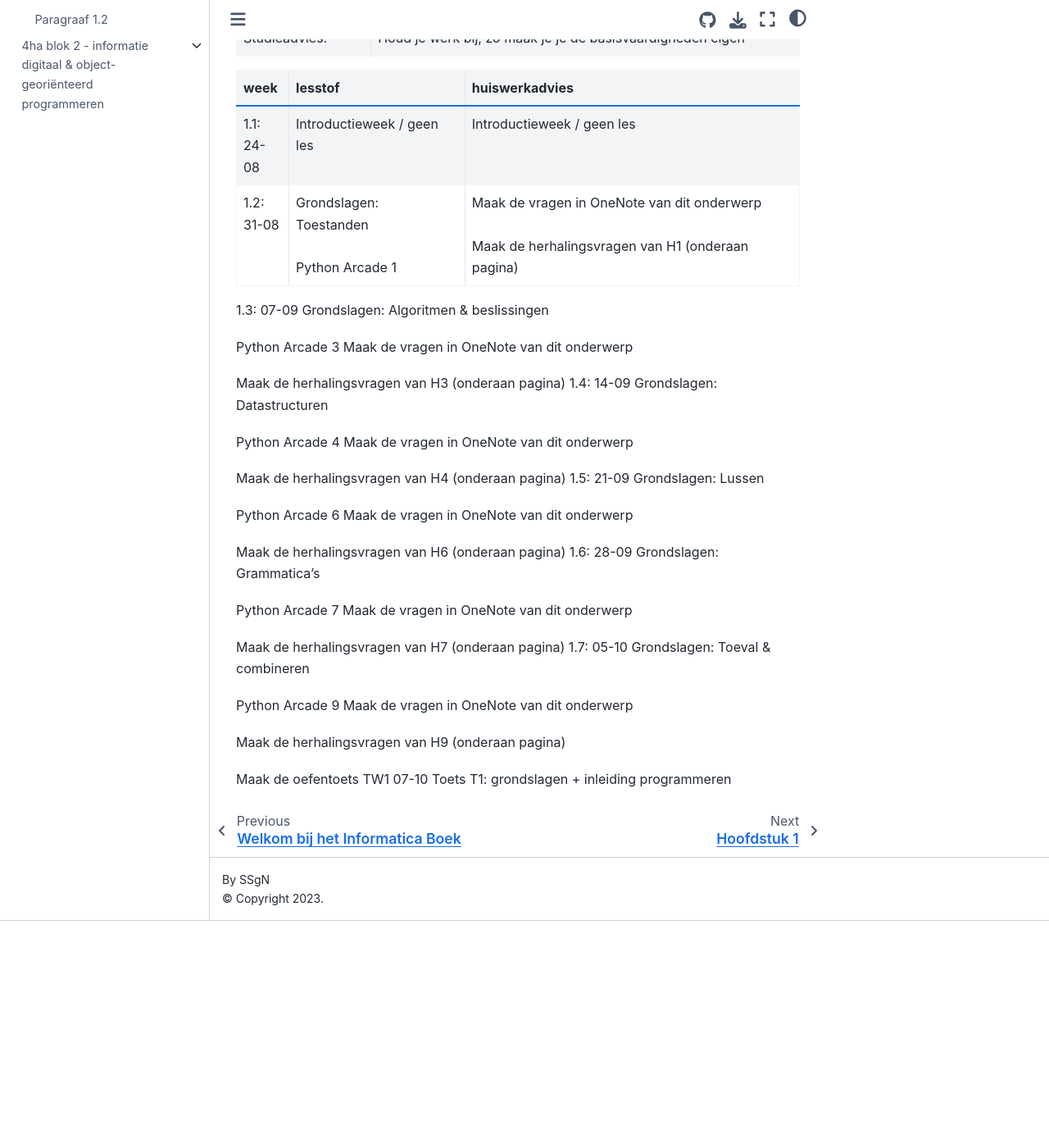
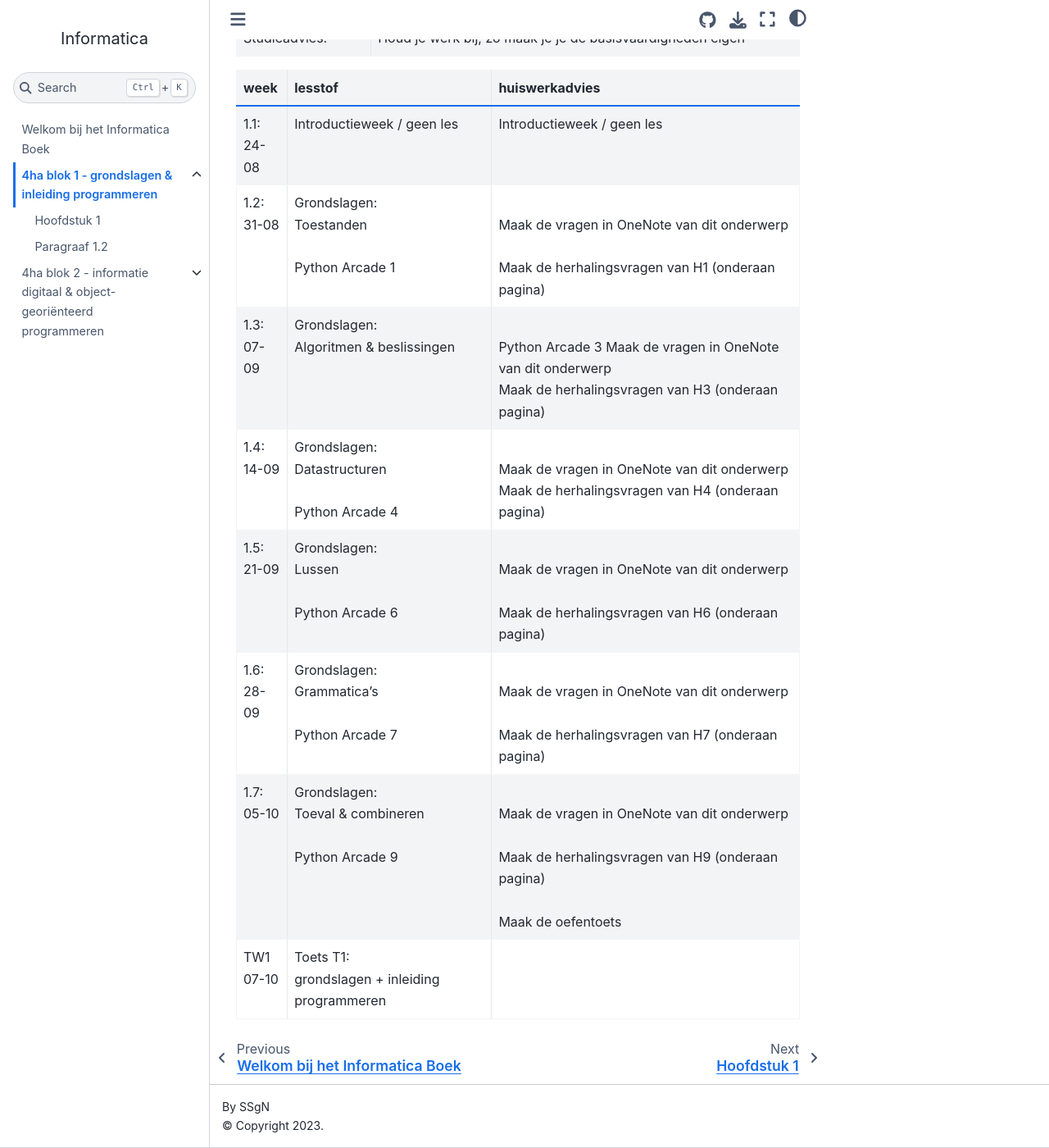
Before and after one commit to JoostvanTiel/informatica, a Jupyter Book: the page built from book/blok1/index.md, in a window 1280 px wide and 1400 px high, scrolled down 418 px. Shown: the whole window at 82% size. Built offline with Jupyter Book 1.0.4 settings and Sphinx 7.4.7 and the Sphinx Book theme 1.1.4, drawn with Linux system fonts in a browser that asks for light colours; before the commit the page ends 1541 px from its top, so only the background shows below that.

Commit message:
Refactor lesson schedule by updating content structure and adding missing entries for clarity

```diff
--- a/book/blok1/index.md
+++ b/book/blok1/index.md
@@ -12,52 +12,13 @@
 | Waarde toetsen:   | 1x                                                                         |
 | Studieadvies:     | Houd je werk bij, zo maak je je de basisvaardigheden eigen                 |
 
-| week           | lesstof                                           | huiswerkadvies                                                                                       |
-| -------------- | ------------------------------------------------- | ---------------------------------------------------------------------------------------------------- |
-| 1.1:<br> 24-08 | Introductieweek / geen les                        | Introductieweek / geen les                                                                           |
-| 1.2:<br> 31-08 | Grondslagen:<br>Toestanden<br><br>Python Arcade 1 | Maak de vragen in OneNote van dit onderwerp<br><br>Maak de herhalingsvragen van H1 (onderaan pagina) |
-
-1.3:
-07-09 Grondslagen:
-Algoritmen & beslissingen
-
-Python Arcade 3 Maak de vragen in OneNote van dit onderwerp
-
-Maak de herhalingsvragen van H3 (onderaan pagina)
-1.4:
-14-09 Grondslagen:
-Datastructuren
-
-Python Arcade 4
-Maak de vragen in OneNote van dit onderwerp
-
-Maak de herhalingsvragen van H4 (onderaan pagina)
-1.5:
-21-09 Grondslagen:
-Lussen
-
-Python Arcade 6
-Maak de vragen in OneNote van dit onderwerp
-
-Maak de herhalingsvragen van H6 (onderaan pagina)
-1.6:
-28-09 Grondslagen:
-Grammatica’s
-
-Python Arcade 7
-Maak de vragen in OneNote van dit onderwerp
-
-Maak de herhalingsvragen van H7 (onderaan pagina)
-1.7:
-05-10 Grondslagen:
-Toeval & combineren
-
-Python Arcade 9
-Maak de vragen in OneNote van dit onderwerp
-
-Maak de herhalingsvragen van H9 (onderaan pagina)
-
-Maak de oefentoets
-TW1
-07-10 Toets T1:
-grondslagen + inleiding programmeren
+| week           | lesstof                                                    | huiswerkadvies                                                                                                                       |
+| -------------- | ---------------------------------------------------------- | ------------------------------------------------------------------------------------------------------------------------------------ |
+| 1.1:<br> 24-08 | Introductieweek / geen les                                 | Introductieweek / geen les                                                                                                           |
+| 1.2:<br> 31-08 | Grondslagen:<br>Toestanden<br><br>Python Arcade 1          | <br>Maak de vragen in OneNote van dit onderwerp<br><br>Maak de herhalingsvragen van H1 (onderaan pagina)                             |
+| 1.3:<br> 07-09 | Grondslagen:<br>Algoritmen & beslissingen<br><br>          | <br>Python Arcade 3 Maak de vragen in OneNote van dit onderwerp<br>Maak de herhalingsvragen van H3 (onderaan pagina)                 |
+| 1.4:<br> 14-09 | Grondslagen:<br>Datastructuren<br><br>Python Arcade 4      | <br>Maak de vragen in OneNote van dit onderwerp<br>Maak de herhalingsvragen van H4 (onderaan pagina)                                 |
+| 1.5:<br> 21-09 | Grondslagen:<br>Lussen<br><br>Python Arcade 6              | <br>Maak de vragen in OneNote van dit onderwerp<br><br>Maak de herhalingsvragen van H6 (onderaan pagina)                             |
+| 1.6:<br> 28-09 | Grondslagen:<br>Grammatica’s<br><br>Python Arcade 7        | <br>Maak de vragen in OneNote van dit onderwerp<br><br>Maak de herhalingsvragen van H7 (onderaan pagina)                             |
+| 1.7:<br> 05-10 | Grondslagen:<br>Toeval & combineren<br><br>Python Arcade 9 | <br>Maak de vragen in OneNote van dit onderwerp<br><br>Maak de herhalingsvragen van H9 (onderaan pagina) <br><br> Maak de oefentoets |
+| TW1 <br> 07-10 | Toets T1:<br>grondslagen + inleiding programmeren          |
```
